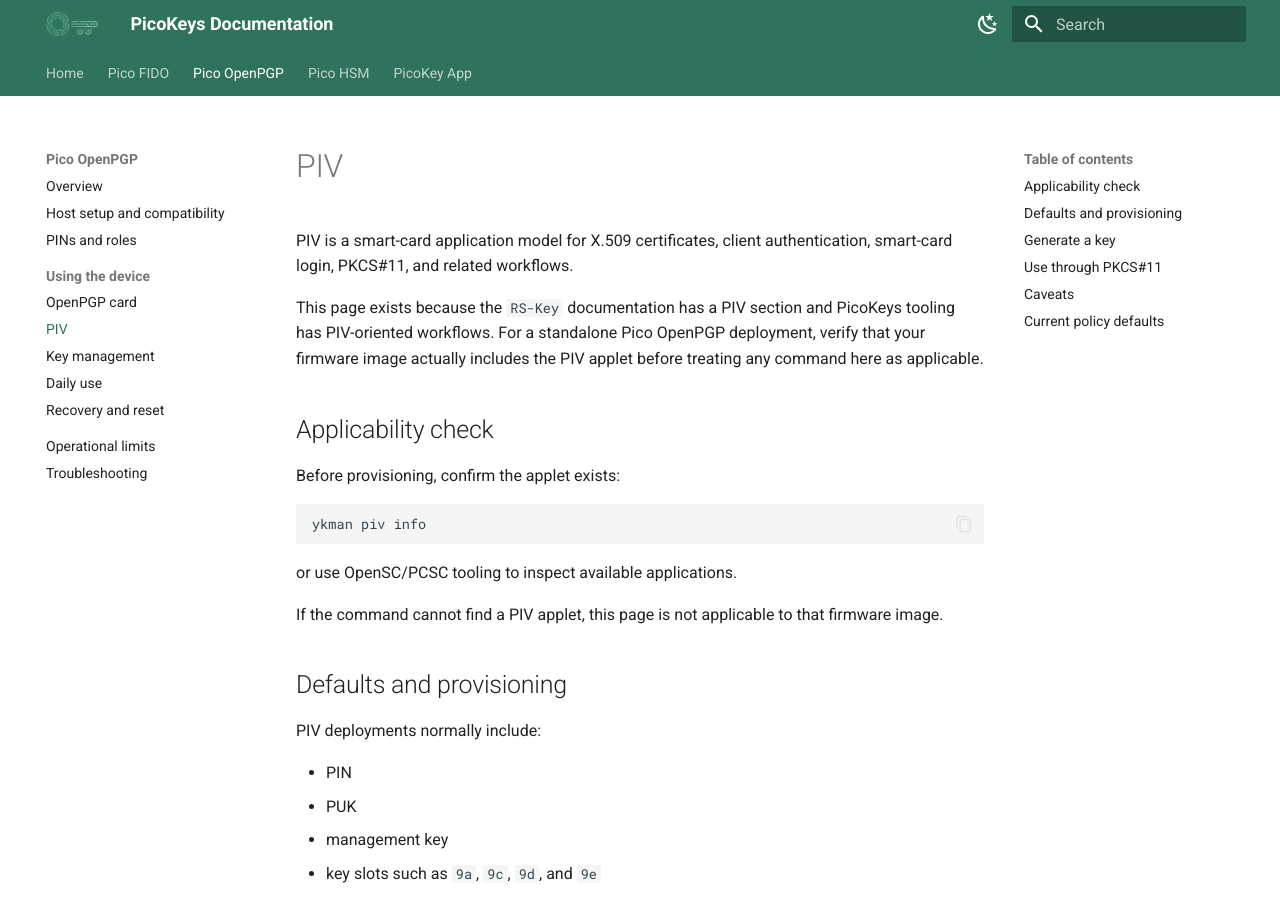
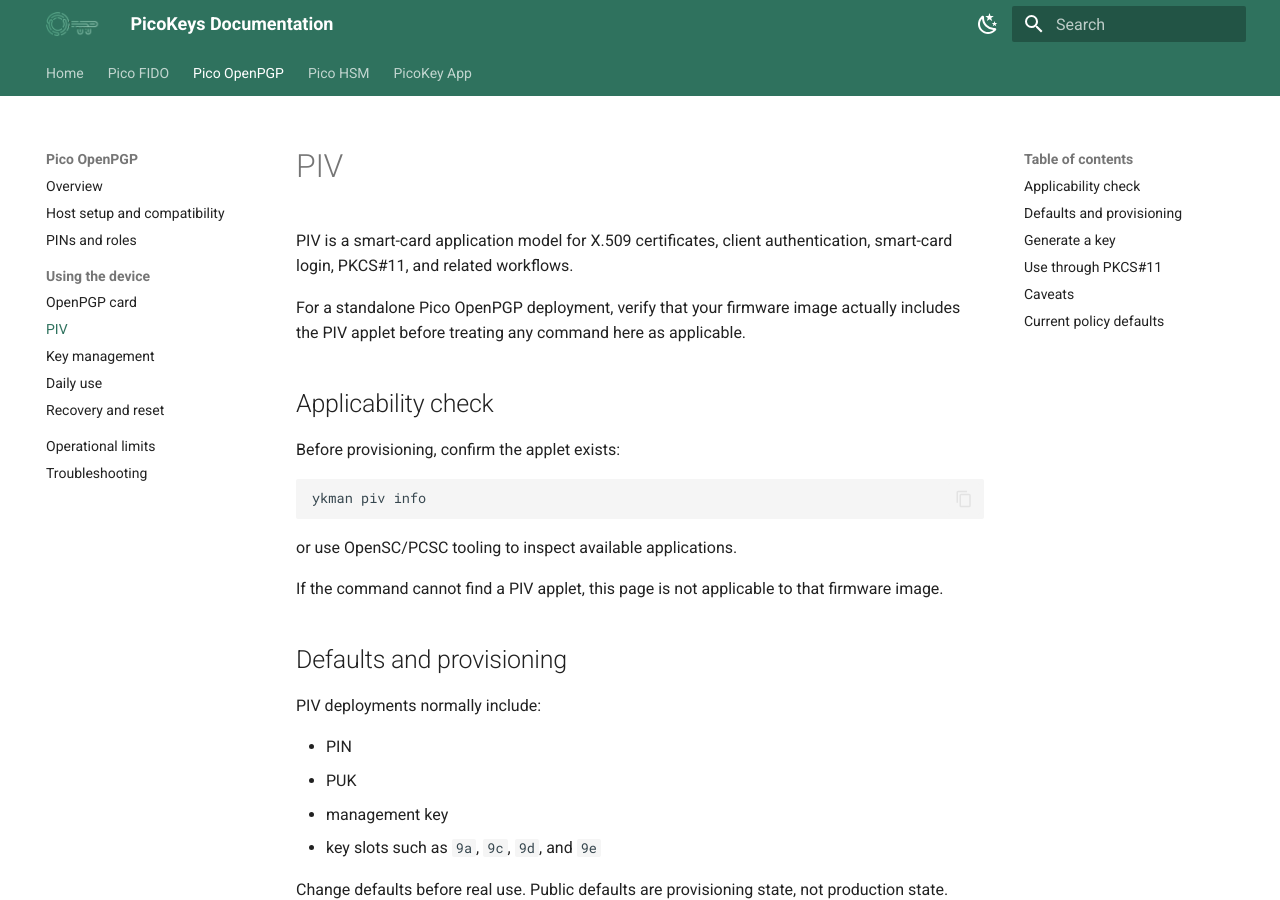
Before and after one commit to polhenarejos/picokeys-docs, an MkDocs documentation site: the page built from docs/pico-openpgp/piv.md, in a window 1280 px wide and 900 px high. Built offline with MkDocs 1.6.1 and Material for MkDocs 9.7.7, drawn with Linux system fonts in a browser that asks for light colours.

Commit message:
Update PIV doc
Signed-off-by: Pol Henarejos <pol.henarejos@cttc.es>

```diff
--- a/docs/pico-openpgp/piv.md
+++ b/docs/pico-openpgp/piv.md
@@ -2,7 +2,7 @@
 
 PIV is a smart-card application model for X.509 certificates, client authentication, smart-card login, PKCS#11, and related workflows.
 
-This page exists because the `RS-Key` documentation has a PIV section and PicoKeys tooling has PIV-oriented workflows. For a standalone Pico OpenPGP deployment, verify that your firmware image actually includes the PIV applet before treating any command here as applicable.
+For a standalone Pico OpenPGP deployment, verify that your firmware image actually includes the PIV applet before treating any command here as applicable.
 
 ## Applicability check
 
```
